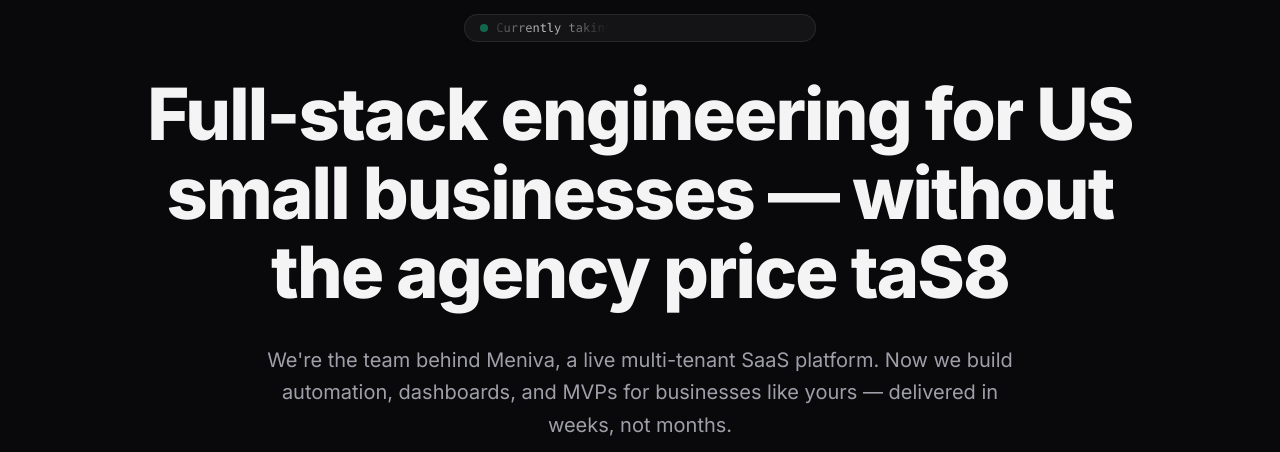
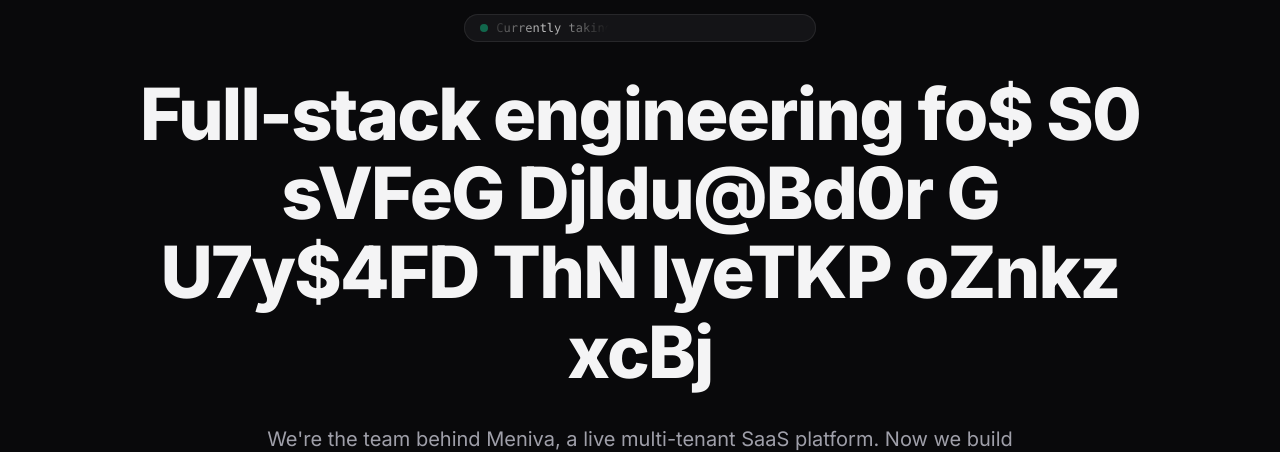
Before and after one commit to joseafg94/portafolio-web, a Next.js app: page / in a window 1280 px wide. Shown: the part 147-599 px from the top of the page. Built offline with nearby package versions, Linux system fonts and the light colour scheme; no server answers.

Commit message:
feat: adjust DecryptedText animation speed and integrate Vercel Speed Insights

```diff
--- a/app/components/reactbits/DecryptedText.tsx
+++ b/app/components/reactbits/DecryptedText.tsx
@@ -11,7 +11,7 @@
 
 export default function DecryptedText({
   text,
-  speed = 40,
+  speed = 55,
   delay = 50,
   className = "",
 }: DecryptedTextProps) {
@@ -57,7 +57,7 @@
         if (iteration >= textLen) {
           clearInterval(interval);
         }
-        iteration += 1 / 3;
+        iteration += 1 / 5;
       }, speed);
 
       return () => clearInterval(interval);
--- a/app/components/sections/Hero.tsx
+++ b/app/components/sections/Hero.tsx
@@ -29,7 +29,7 @@
 
       {/* Headline H1 with DecryptedText effect */}
       <h1 className="text-4xl font-extrabold tracking-tight sm:text-5xl md:text-6xl lg:text-7xl max-w-5xl leading-[1.1] text-zinc-100">
-        <DecryptedText text={t.hero.title} speed={30} delay={100} />
+        <DecryptedText text={t.hero.title} speed={55} delay={200} />
       </h1>
 
       {/* Subheadline */}
--- a/app/layout.tsx
+++ b/app/layout.tsx
@@ -1,6 +1,7 @@
 import type { Metadata } from "next";
 import { Inter } from "next/font/google";
 import { I18nProvider } from "@/lib/i18n/context";
+import { SpeedInsights } from "@vercel/speed-insights/next";
 import "./globals.css";
 
 const inter = Inter({
@@ -47,6 +48,7 @@
       <body className="bg-zinc-950 text-zinc-100 antialiased font-sans">
         <I18nProvider>
           {children}
+          <SpeedInsights />
         </I18nProvider>
       </body>
     </html>
```
